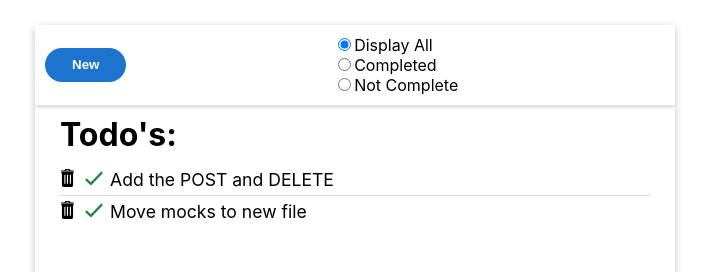
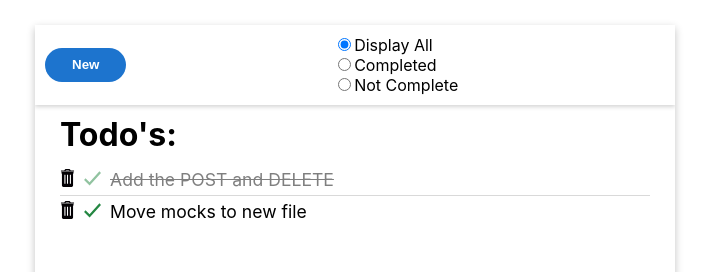
Before and after one commit to djennings/todo, a React (Create React App) app: page / in a window 1280 px wide. Shown: the top 272 px of the page, without its empty margins (285-994 px from the left). Built offline with nearby package versions, Linux system fonts and the light colour scheme; data requests are answered from the project's data file.

Commit message:
add test for mark as complete

```diff
--- a/src/components/Todo.tsx
+++ b/src/components/Todo.tsx
@@ -38,19 +38,21 @@ const Todo: React.FC<MyProps> = ({ item }: MyProps) => {
 			>
 				<img alt="delete" className={`${styles.deleteIcon}`} src={deleteIcon} />
 			</button>
-
-			<img
-				alt="completed"
-				className={classnames(`${styles.checkmarkIcon}`, {
-					[styles.completed]: item.completed,
-				})}
+			<button
+				className={`${styles.actionButton}`}
 				onClick={handleCompleted}
-				role="button"
-				src={checkmark}
 				title={`Mark to do as ${
 					item.completed ? 'not completed' : 'completed'
 				}`}
-			/>
+			>
+				<img
+					alt="completed"
+					className={classnames(`${styles.checkmarkIcon}`, {
+						[styles.completed]: item.completed,
+					})}
+					src={checkmark}
+				/>
+			</button>
 			<span
 				className={classnames(`${styles.todo}`, {
 					[styles.completed]: item.completed,
--- a/src/components/todo.module.css
+++ b/src/components/todo.module.css
@@ -2,6 +2,7 @@
 	background-color: transparent;
 	border-width: 0;
 	margin: 0 0 0 -10px;
+	outline: none;
 	padding: 0;
 }
 
--- a/todo.json
+++ b/todo.json
@@ -2,7 +2,7 @@
   "todos": [
     {
       "task": "Add the POST and DELETE",
-      "completed": false,
+      "completed": true,
       "dueDate": "",
       "id": "b8a4f76b-196d-4275-a15d-81bc3a91d051"
     },
```
Also changed, not shown: 2 other files (tests, documents, lock files or other folders).
